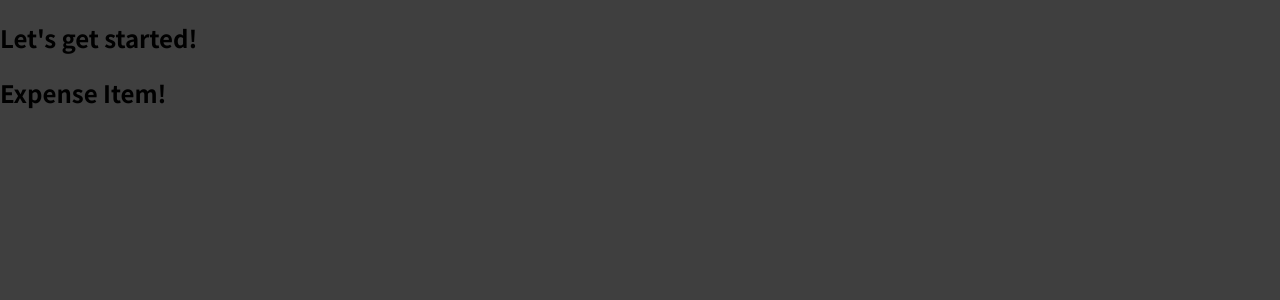
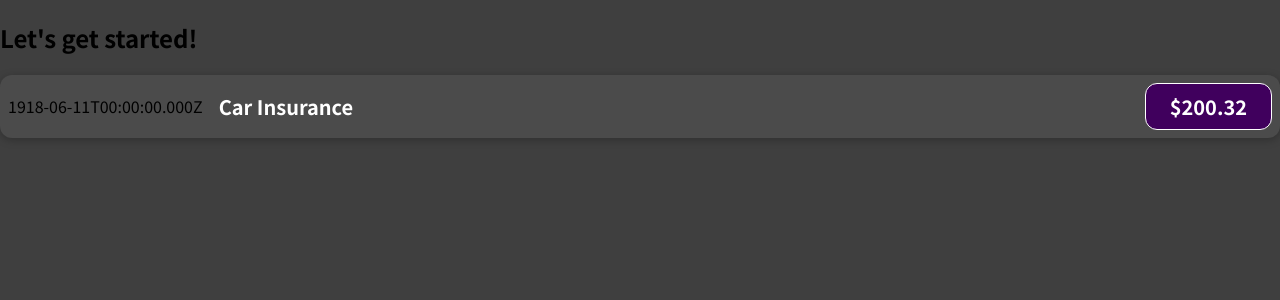
Before and after one commit to angeldeniz11235/udemy-react-basics-components, a JavaScript app: page / in a window 1280 px wide. Shown: the top 300 px of the page. Built offline with nearby package versions, Linux system fonts and the light colour scheme.

Commit message:
completed lesson 35

```diff
--- /dev/null
+++ b/src/components/ExpenseItem.css
@@ -0,0 +1,56 @@
+.expense-item {
+  display: flex;
+  justify-content: space-between;
+  align-items: center;
+  box-shadow: 0 2px 8px rgba(0, 0, 0, 0.25);
+  padding: 0.5rem;
+  margin: 1rem 0;
+  border-radius: 12px;
+  background-color: #4b4b4b;
+}
+
+.expense-item__description {
+  display: flex;
+  flex-direction: column;
+  gap: 1rem;
+  align-items: flex-end;
+  flex-flow: column-reverse;
+  justify-content: flex-start;
+  flex: 1;
+}
+
+.expense-item h2 {
+  color: #3a3a3a;
+  font-size: 1rem;
+  flex: 1;
+  margin: 0 1rem;
+  color: white;
+}
+
+.expense-item__price {
+  font-size: 1rem;
+  font-weight: bold;
+  color: white;
+  background-color: #40005d;
+  border: 1px solid white;
+  padding: 0.5rem;
+  border-radius: 12px;
+}
+
+@media (min-width: 580px) {
+  .expense-item__description {
+    flex-direction: row;
+    align-items: center;
+    justify-content: flex-start;
+    flex: 1;
+  }
+
+  .expense-item__description h2 {
+    font-size: 1.25rem;
+  }
+
+  .expense-item__price {
+    font-size: 1.25rem;
+    padding: 0.5rem 1.5rem;
+  }
+}
--- a/src/components/ExpenseItem.js
+++ b/src/components/ExpenseItem.js
@@ -1,5 +1,19 @@
+import './ExpenseItem.css';
+
 function ExpenseItem() {
-    return <h2>Expense Item!</h2>;
+    const expenseDate = new Date(12, 11, 2019);
+    const expenseTitle = 'Car Insurance';
+    const expenseAmount = '$200.32';
+
+  return (
+    <div className="expense-item">
+      <div>{expenseDate.toISOString()}</div>
+      <div className="expense-item__description">
+        <h2>{expenseTitle}</h2>
+        <div className="expense-item__price">{expenseAmount}</div>
+      </div>
+    </div>
+  );
 }
 
 export default ExpenseItem;
```
Also changed, not shown: 1 other file (tests, documents, lock files or other folders).
